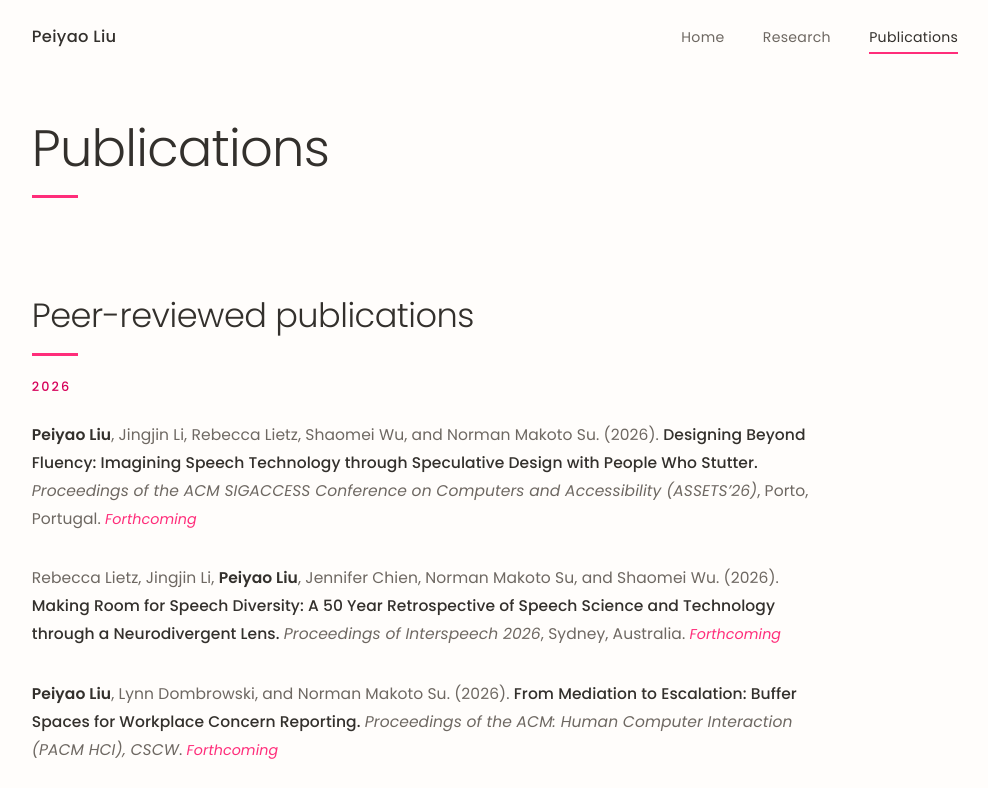
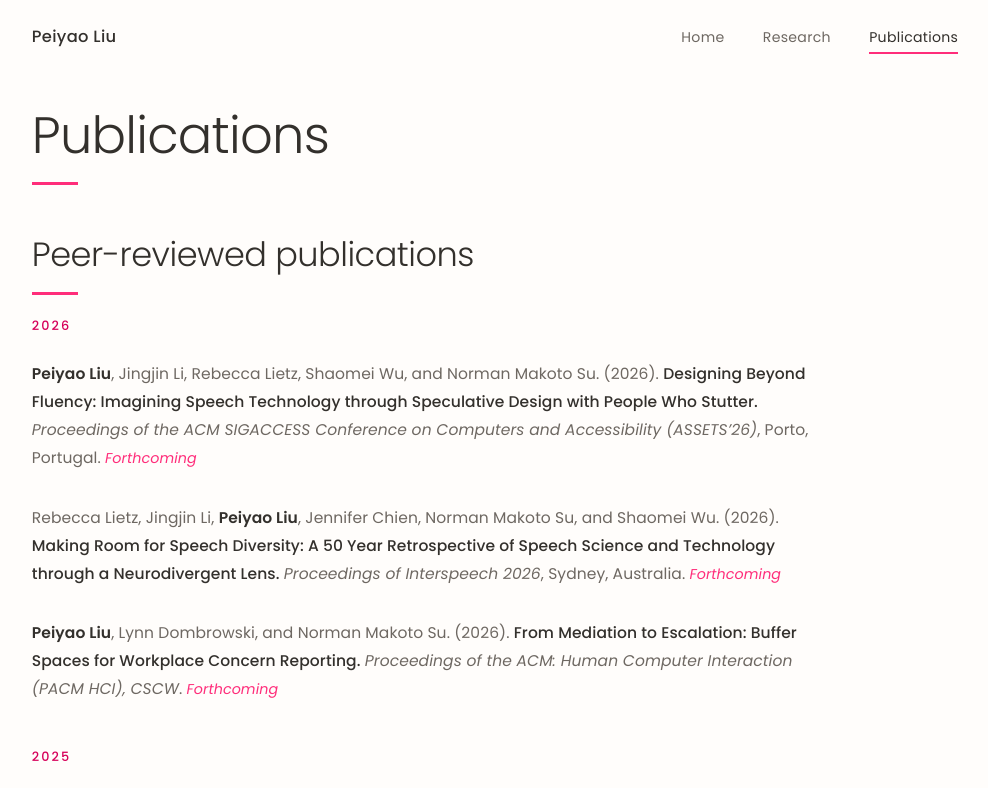
Before and after one commit to PEIYAO611/peiyao611.github.io, a plain HTML site: page publications.html in a window 1280 px wide. Shown: the top 788 px of the page, without its empty margins (145-1133 px from the left). Drawn offline with Linux system fonts and the light colour scheme.

Commit message:
Update style.css

```diff
--- a/assets/style.css
+++ b/assets/style.css
@@ -258,3 +258,4 @@ p { max-width: var(--measure); margin: 0 0 1.35rem; }
 .cite__note { font-size: 0.9rem; }
 
 .section--first h1 { font-size: clamp(2.2rem, 4.5vw, 3.2rem); }
+.section--first { padding-top: 2rem; padding-bottom: 0; }
```
